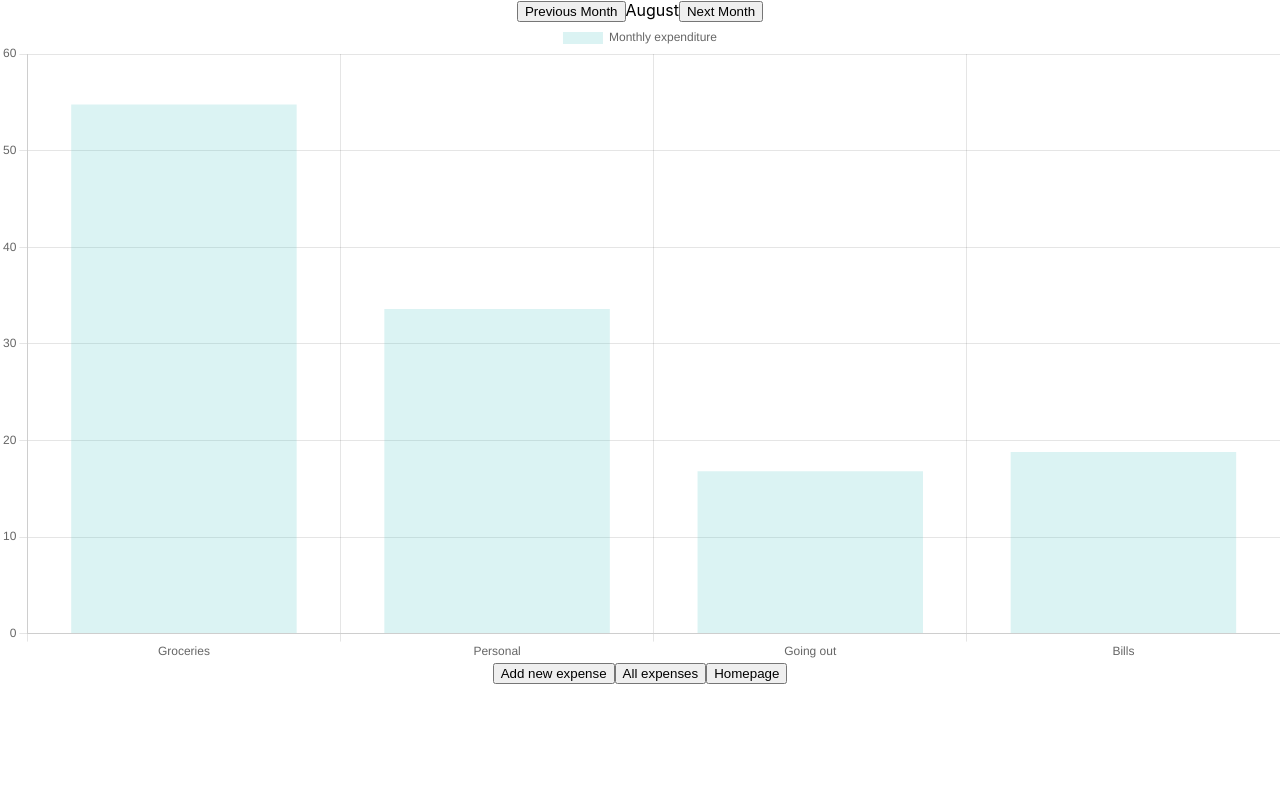
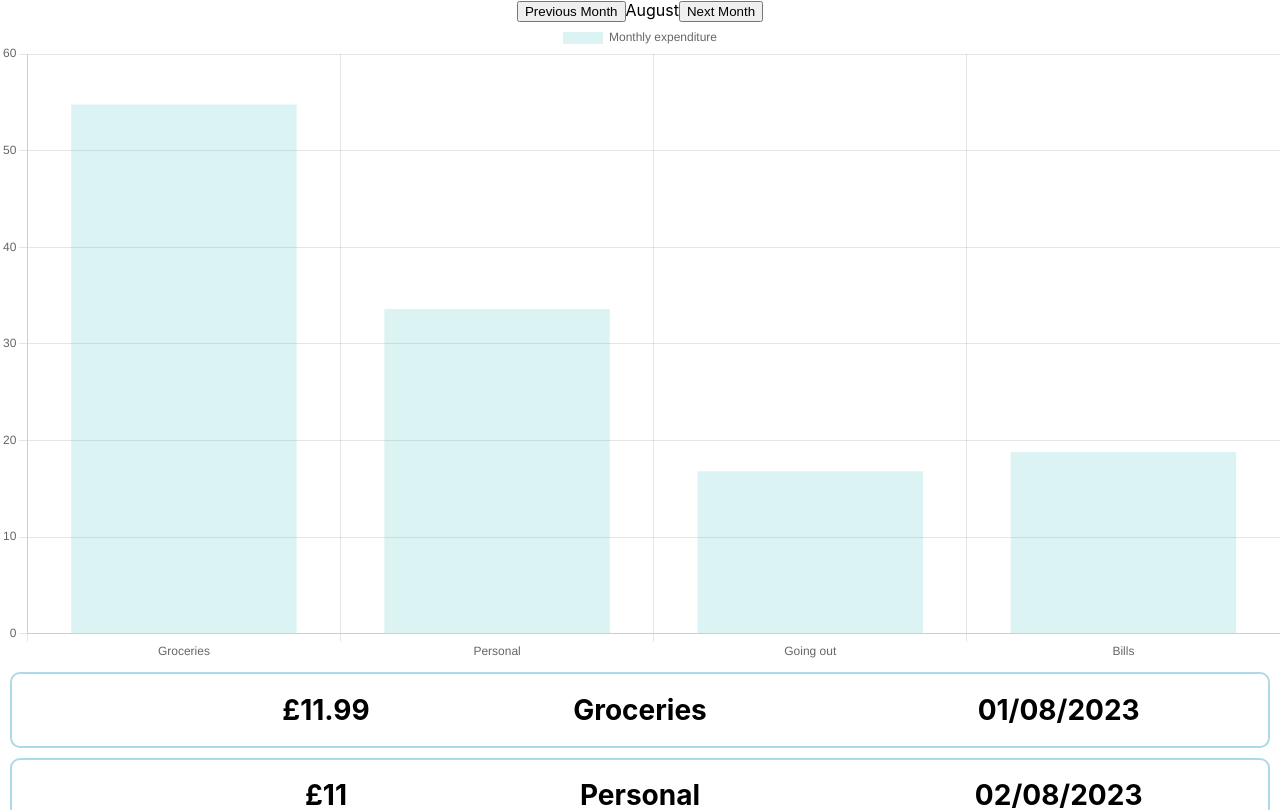
Before and after one commit to Alan-day/spending-tracker, a React (Create React App) app: page /graph in a window 1280 px wide. Shown: the top 810 px of the page. Built offline with nearby package versions, Linux system fonts and the light colour scheme; no server answers.

Commit message:
list of items created, changes based on month

```diff
--- a/src/Components/SpendingTile/SpendingTile.jsx
+++ b/src/Components/SpendingTile/SpendingTile.jsx
@@ -0,0 +1,15 @@
+import React from "react";
+import "./SpendingTile.scss";
+
+const SpendingTile = ({ spent, category, date, picture }) => {
+  return (
+    <div className="spending-tile">
+      <h1 className="spending-tile--picture">{picture}</h1>
+      <h1 className="spending-tile--amount">£{spent}</h1>
+      <h1 className="spending-tile--category">{category}</h1>
+      <h1 className="spending-tile--date">{date}</h1>
+    </div>
+  );
+};
+
+export default SpendingTile;
--- a/src/Components/SpendingTile/SpendingTile.scss
+++ b/src/Components/SpendingTile/SpendingTile.scss
@@ -0,0 +1,9 @@
+.spending-tile {
+  display: grid;
+  grid-template-columns: 0.5fr 0.5fr 1fr 1fr;
+  justify-content: space-around;
+  border: 2px solid lightblue;
+  margin: 10px;
+  border-radius: 10px;
+  font-size: 14px;
+}
--- /dev/null
+++ b/src/Components/SpendingTilesList/SpendingTilesList.jsx
@@ -0,0 +1,19 @@
+import React from "react";
+import SpendingTile from "../SpendingTile/SpendingTile";
+const SpendingTilesList = ({ userData }) => {
+  const tiles = userData.map((element, index) => {
+    return (
+      <SpendingTile
+        key={index}
+        spent={element.spent}
+        category={element.category}
+        date={element.date}
+        picture={element.picture}
+      />
+    );
+  });
+
+  return <div>{tiles}</div>;
+};
+
+export default SpendingTilesList;
--- a/src/pages/Graphpage/Graphpage.jsx
+++ b/src/pages/Graphpage/Graphpage.jsx
@@ -3,6 +3,7 @@ import Graph from "../../Components/Graph/Graph";
 import Navbar from "../../Components/Navbar/Navbar";
 import { UserData } from "../../Data.js";
 import "./Graphpage.scss";
+import SpendingTilesList from "../../Components/SpendingTilesList/SpendingTilesList";
 
 const Graphpage = () => {
   const [namedMonth, setNamedMonth] = useState("");
@@ -41,6 +42,14 @@ const Graphpage = () => {
     labels: labels,
     datasets: datasets,
   };
+
+  const listData = [];
+  for (const data of UserData) {
+    if (data.date.includes(`/${month}/`)) {
+      listData.push(data);
+    }
+  }
+  console.log(listData);
 
   const handleButtonDecrease = () => {
     switch (month) {
@@ -179,6 +188,8 @@ const Graphpage = () => {
       {namedMonth}
       <button onClick={handleButtonIncrease}>Next Month</button>
       <Graph chartData={userData} />
+
+      <SpendingTilesList userData={listData} />
       <Navbar />
     </div>
   );
```
Also changed, not shown: src/Components/List/List.scss (deleted), src/Components/SpendingTilesList/SpendingTilesList.scss (added).
